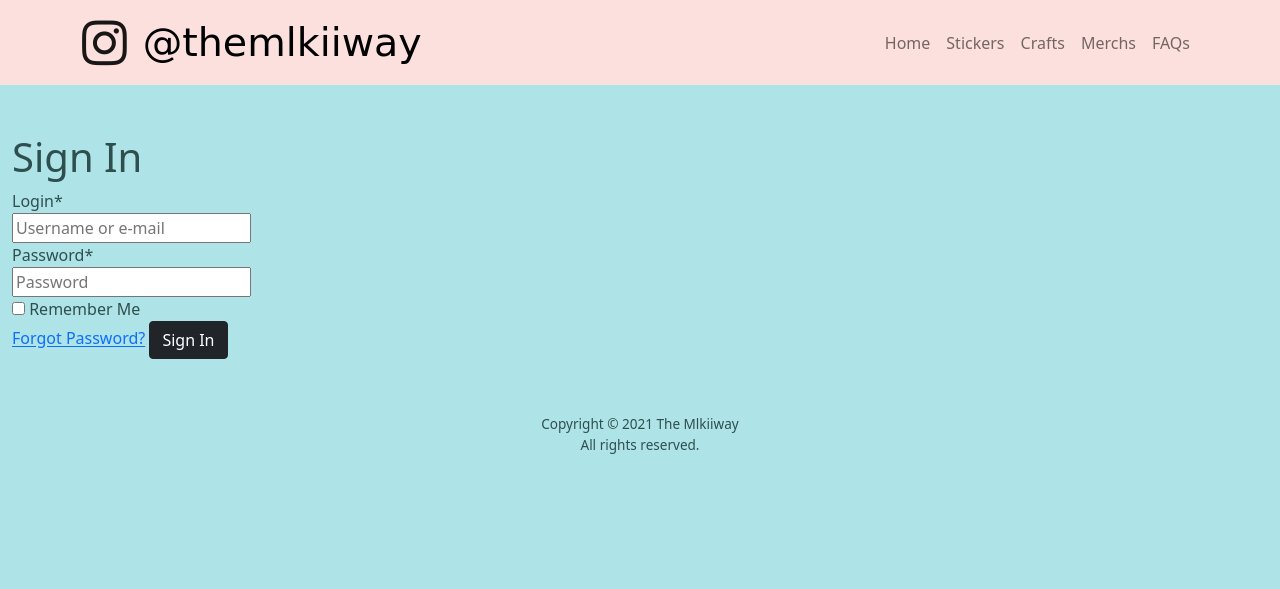
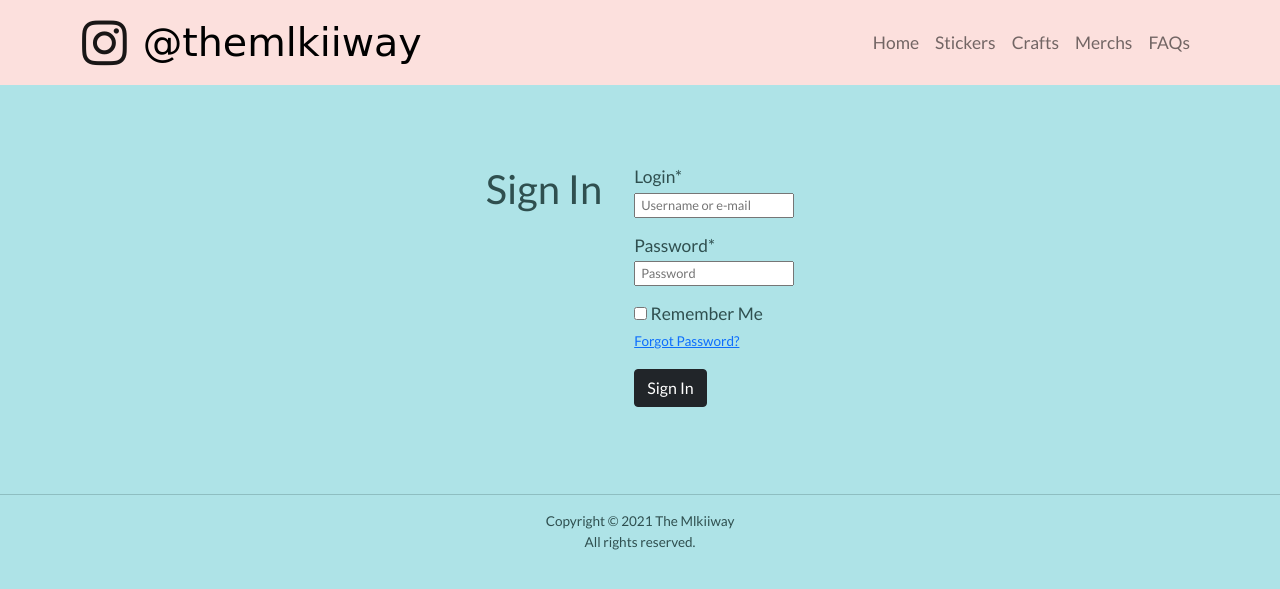
Before and after one commit to suipingooi/themilkii, a Django app: page /accounts/login/ in a window 1280 px wide. Shown: the top 589 px of the page. Run offline with Django 3.2, Linux system fonts and the light colour scheme; parts of the project's set-up code (start-up, migrations or seed data) failed here and were passed over; some libraries are stand-ins or nearby versions; some web fonts are replaced.

Commit message:
updated alignment, margins, and font size

```diff
--- a/static/css/style.css
+++ b/static/css/style.css
@@ -1,6 +1,8 @@
 body {
     background-color: #aee3e7;
     color: #2f4f4f;
+    font-family: 'Lato', sans-serif;
+    font-size: calc(11px + 0.5vw);
 }
 
 #ig {
@@ -54,6 +56,23 @@ body {
 }
 
 /* _____________________________________ */
+/* forms */
+
+a.button.secondaryAction {
+    font-size: calc(11px + 0.2vw);
+}
+
+input.textinput.textInput {
+    font-size: calc(9px + 0.3vw);
+    padding-left: 5px;
+}
+
+div.control-group {
+    margin-top: 15px;
+}
+
+
+/* _____________________________________ */
 /* STICKER APP */
 
 .stickercard {
--- a/templates/allauth/account/login.html
+++ b/templates/allauth/account/login.html
@@ -7,17 +7,16 @@
 {% block head_title %}{% trans "themlkiiway | Admin" %}{% endblock %}
 
 {% block content %}
-<div class="container-fluid mt-5 mx-auto">
-    <h1>{% trans "Sign In" %}</h1>
-    <form class="login" method="POST" action="{% url 'account_login' %}">
+<div class="container-fluid mt-5 d-flex justify-content-center">
+    <h1 class="p-3 mt-3">{% trans "Sign In" %}</h1>
+    <form class="login p-3" method="POST" action="{% url 'account_login' %}">
     {% csrf_token %}
     {{ form | crispy }}
     {% if redirect_field_value %}
-    <input type="hidden" name="{{ redirect_field_name }}" value="{{ redirect_field_value }}" />
+        <input type="hidden" name="{{ redirect_field_name }}" value="{{ redirect_field_value }}" />
     {% endif %}
-    <a class="button secondaryAction" href="{% url 'account_reset_password' %}">Forgot Password?</a>
-    <button class="primaryAction btn btn-dark" type="submit">{% trans 'Sign In' %}</button>
+        <a class="button secondaryAction" href="{% url 'account_reset_password' %}">Forgot Password?</a><br>
+        <button class="primaryAction btn btn-dark mt-3" type="submit">{% trans 'Sign In' %}</button>
     </form>
 </div>
-
 {% endblock %}
--- a/templates/allauth/account/logout.html
+++ b/templates/allauth/account/logout.html
@@ -7,7 +7,7 @@
 {% block head_title %}{% trans "themlkiiway | Admin" %}{% endblock %}
 
 {% block acc_content %}
-<div class="container-fluid mt-5 mx-auto">
+<div class="container-fluid d-flex mt-5 justify-content-center">
     <h1>{% trans "Sign Out" %}</h1>
 
     <p>{% trans 'Are you sure you want to sign out?' %}</p>
--- a/templates/base-template.html
+++ b/templates/base-template.html
@@ -92,6 +92,7 @@
     {%endblock%}
 
      <footer id="footer">
+        <hr>
         Copyright &copy; 2021 The Mlkiiway <br> All rights reserved.
     </footer>
 
```
Also changed, not shown: README.md.
